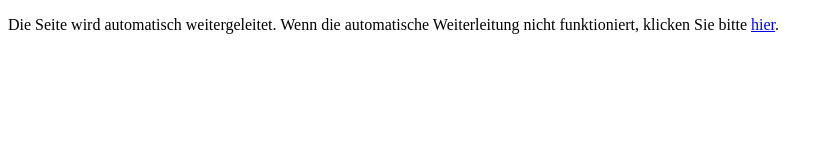
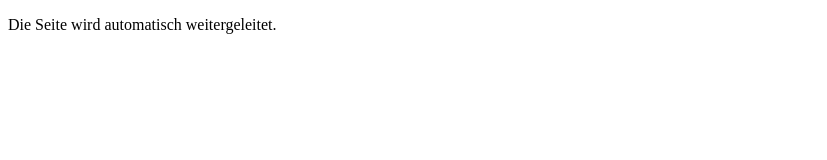
Before and after one commit to schmetti-dev/d4ddy.tv, a plain HTML site: page index.html in a window 1280 px wide. Shown: the whole page, without its empty margins (0-827 px from the left). Drawn offline with Linux system fonts and the light colour scheme.

Commit message:
Update index.html

```diff
--- a/index.html
+++ b/index.html
@@ -23,6 +23,6 @@
 	</script>
 </head>
 <body>
-	<p>Die Seite wird automatisch weitergeleitet. Wenn die automatische Weiterleitung nicht funktioniert, klicken Sie bitte <a href="https://example.com">hier</a>.</p>
+	<p>Die Seite wird automatisch weitergeleitet.</p>
 </body>
 </html>
```
